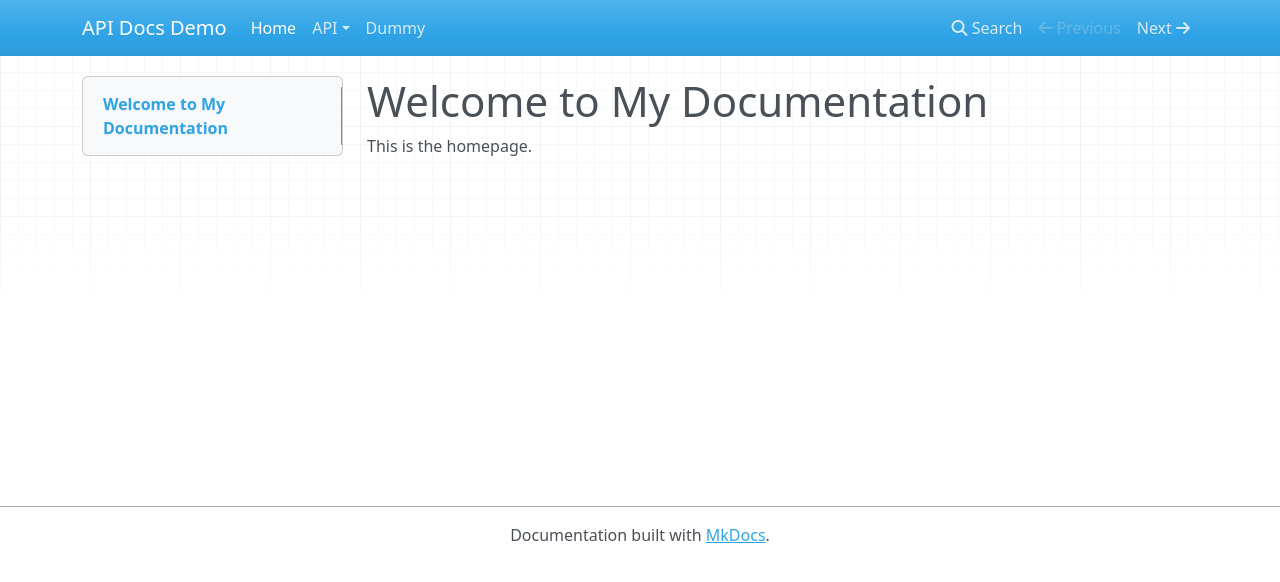
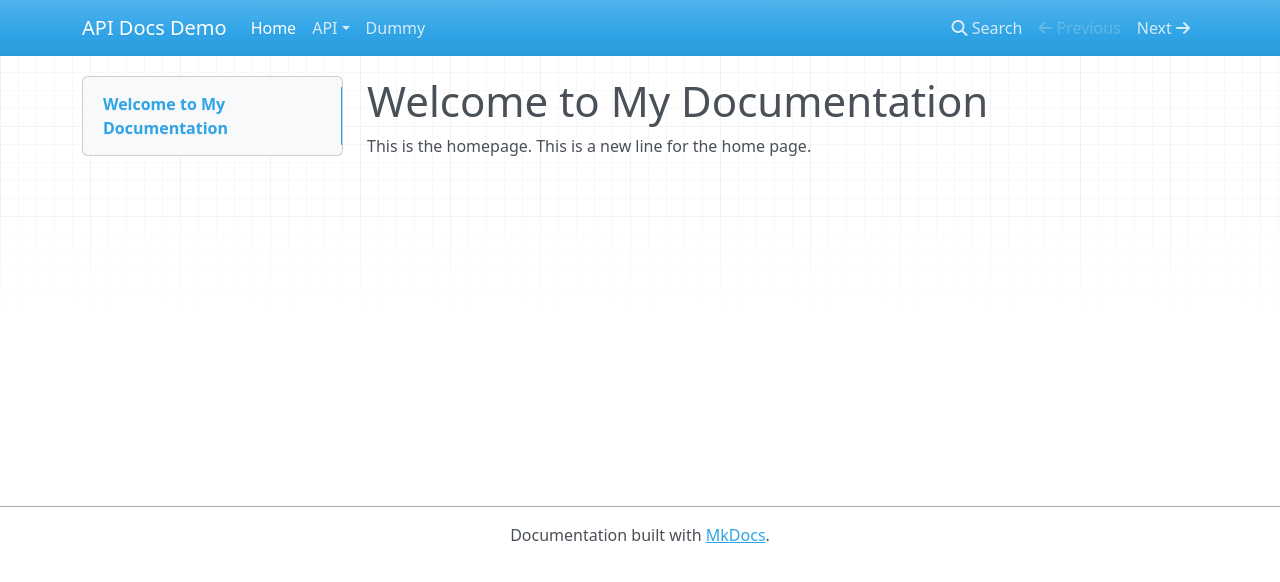
Before and after one commit to sdineshkumar76/docs-practice, an MkDocs documentation site: the page built from docs/index.md, in a window 1280 px wide. Shown: the top 582 px of the page. Built offline with MkDocs 1.6.1, drawn with Linux system fonts in a browser that asks for light colours; nearby versions of some CDN libraries.

Commit message:
feat: add new intro line to home page

```diff
--- a/docs/index.md
+++ b/docs/index.md
@@ -1,3 +1,4 @@
 # Welcome to My Documentation
 
 This is the homepage.
+This is a new line for the home page.
```
